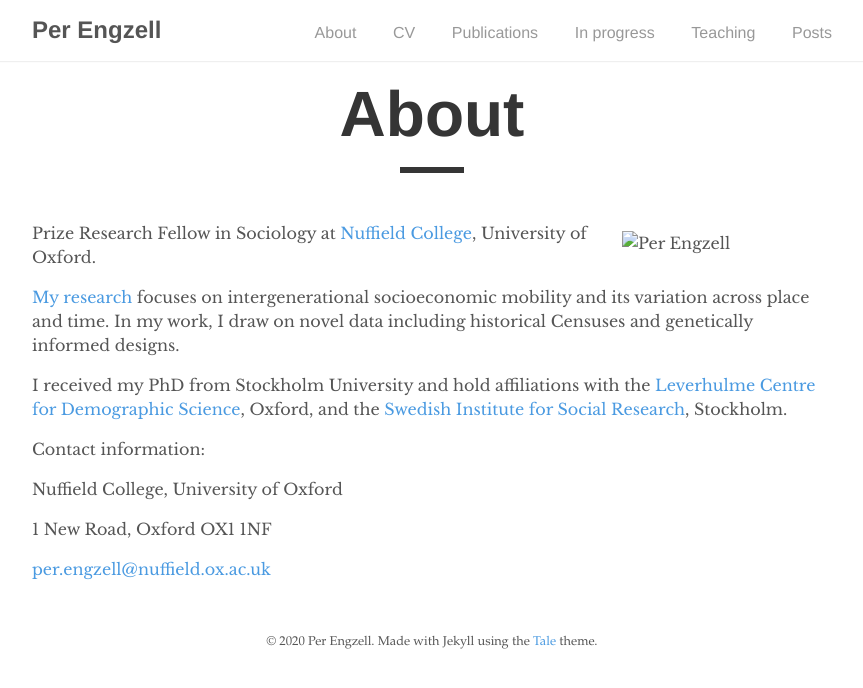
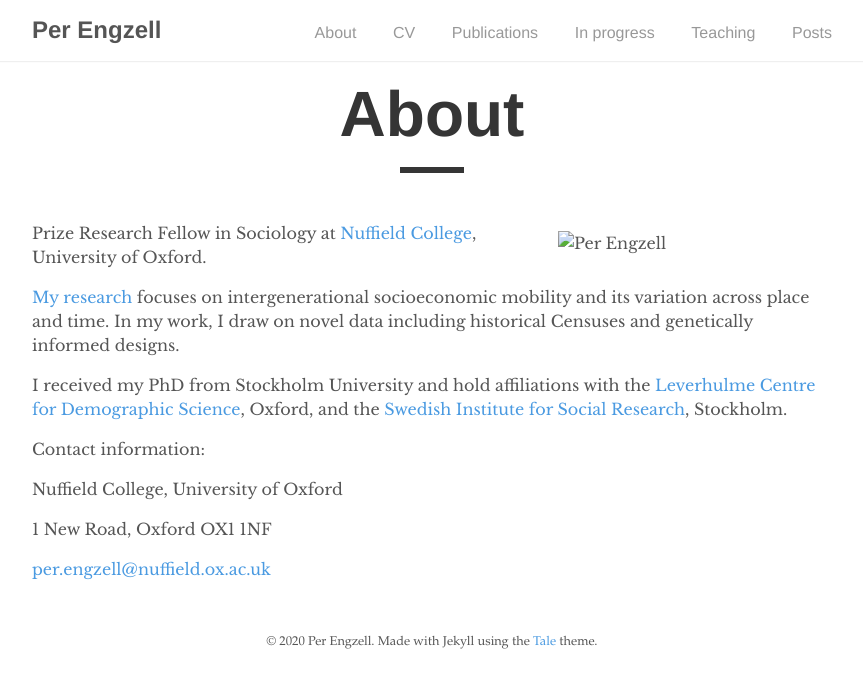
Before and after one commit to pengzell/pengzell.github.io, a Jekyll site: the page built from _pages/about.md, in a window 1280 px wide. Shown: the top 688 px of the page, without its empty margins (208-1071 px from the left). Built offline with Jekyll 4.4.1, drawn with Linux system fonts in a browser that asks for light colours.

Commit message:
Update about.md

```diff
--- a/_pages/about.md
+++ b/_pages/about.md
@@ -5,7 +5,7 @@
 permalink: /about/
 ---
 
-![Per Engzell](portrait.jpg){:style="float:right; margin:10px; width: 25%;"}
+![Per Engzell](portrait.jpg){:style="float:right; margin:10px; width: 33%;"}
 
 Prize Research Fellow in Sociology at [Nuffield College](https://www.nuffield.ox.ac.uk), University of Oxford.
 
```
